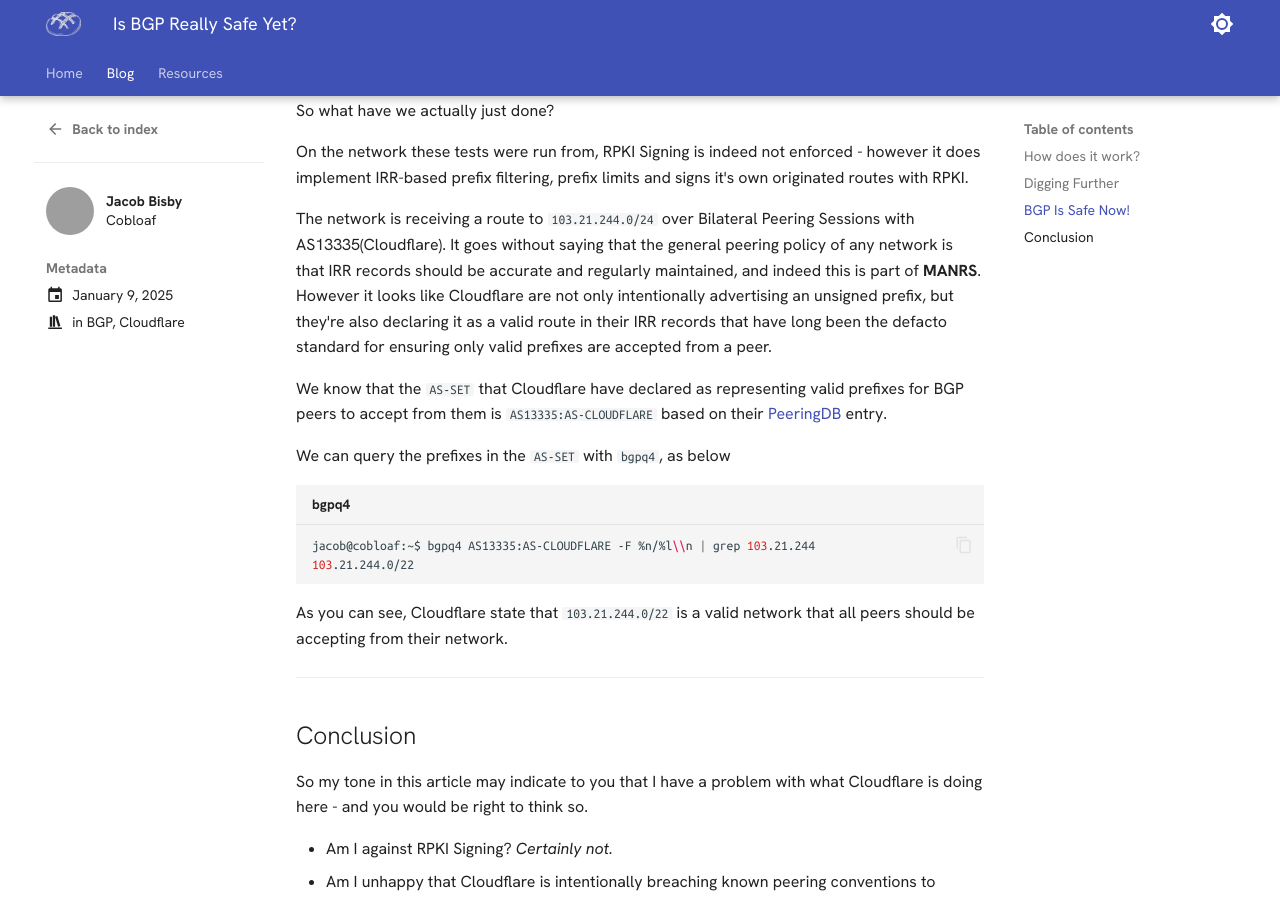
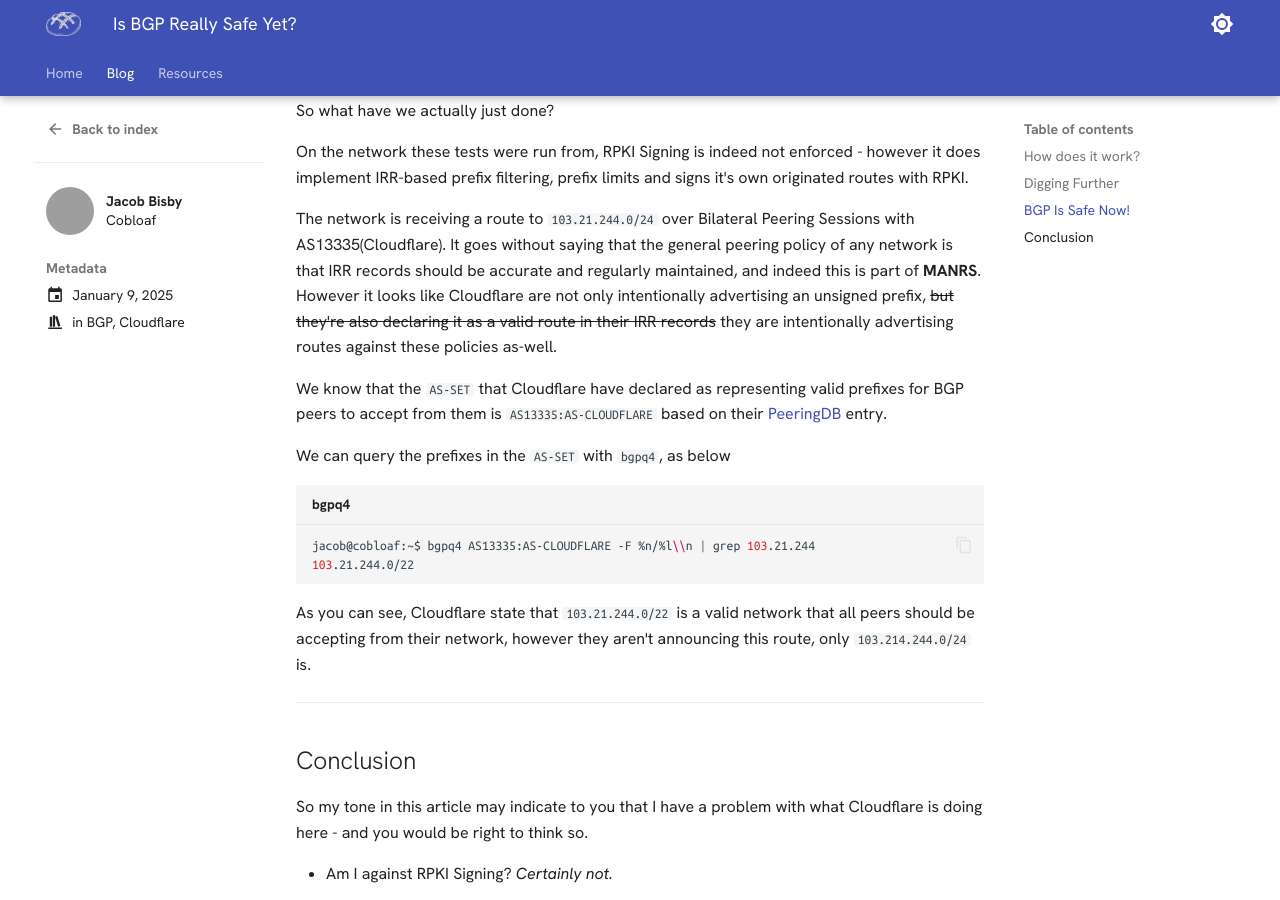
Before and after one commit to jakeb91/cobloaf-engineering, an MkDocs documentation site: the page built from docs/blog/posts/20250109-isbgpsafeyet.md, in a window 1280 px wide and 900 px high, scrolled down 3199 px. Built offline with MkDocs 1.6.1 and Material for MkDocs 9.7.7, drawn with Linux system fonts in a browser that asks for light colours; emoji names are drawn with the system emoji font; comment, search, counter and statistics services are not loaded; grey boxes are pictures that could not be loaded.

Commit message:
Update 'Is BGP Safe Yet?' Article
Corrected and clarified some language around IRR route objects

````diff
--- a/docs/blog/posts/20250109-isbgpsafeyet.md
+++ b/docs/blog/posts/20250109-isbgpsafeyet.md
@@ -134,7 +134,7 @@ So what have we actually just done?
 
 On the network these tests were run from, RPKI Signing is indeed not enforced - however it does implement IRR-based prefix filtering, prefix limits and signs it's own originated routes with RPKI.
 
-The network is receiving a route to `103.21.244.0/24` over Bilateral Peering Sessions with AS13335(Cloudflare). It goes without saying that the general peering policy of any network is that IRR records should be accurate and regularly maintained, and indeed this is part of **MANRS**. However it looks like Cloudflare are not only intentionally advertising an unsigned prefix, but they're also declaring it as a valid route in their IRR records that have long been the defacto standard for ensuring only valid prefixes are accepted from a peer.
+The network is receiving a route to `103.21.244.0/24` over Bilateral Peering Sessions with AS13335(Cloudflare). It goes without saying that the general peering policy of any network is that IRR records should be accurate and regularly maintained, and indeed this is part of **MANRS**. However it looks like Cloudflare are not only intentionally advertising an unsigned prefix, ~~but they're also declaring it as a valid route in their IRR records~~ they are intentionally advertising routes against these policies as-well.
 
 We know that the `AS-SET` that Cloudflare have declared as representing valid prefixes for BGP peers to accept from them is `AS13335:AS-CLOUDFLARE` based on their [PeeringDB](https://as13335.peeringdb.com) entry.
 
@@ -145,7 +145,7 @@ jacob@cobloaf:~$ bgpq4 AS13335:AS-CLOUDFLARE -F %n/%l\\n | grep 103.21.244
 103.21.244.0/22
 ```
 
-As you can see, Cloudflare state that `103.21.244.0/22` is a valid network that all peers should be accepting from their network.
+As you can see, Cloudflare state that `103.21.244.0/22` is a valid network that all peers should be accepting from their network, however they aren't announcing this route, only `103.214.244.0/24` is.
 
 ---
 
````
